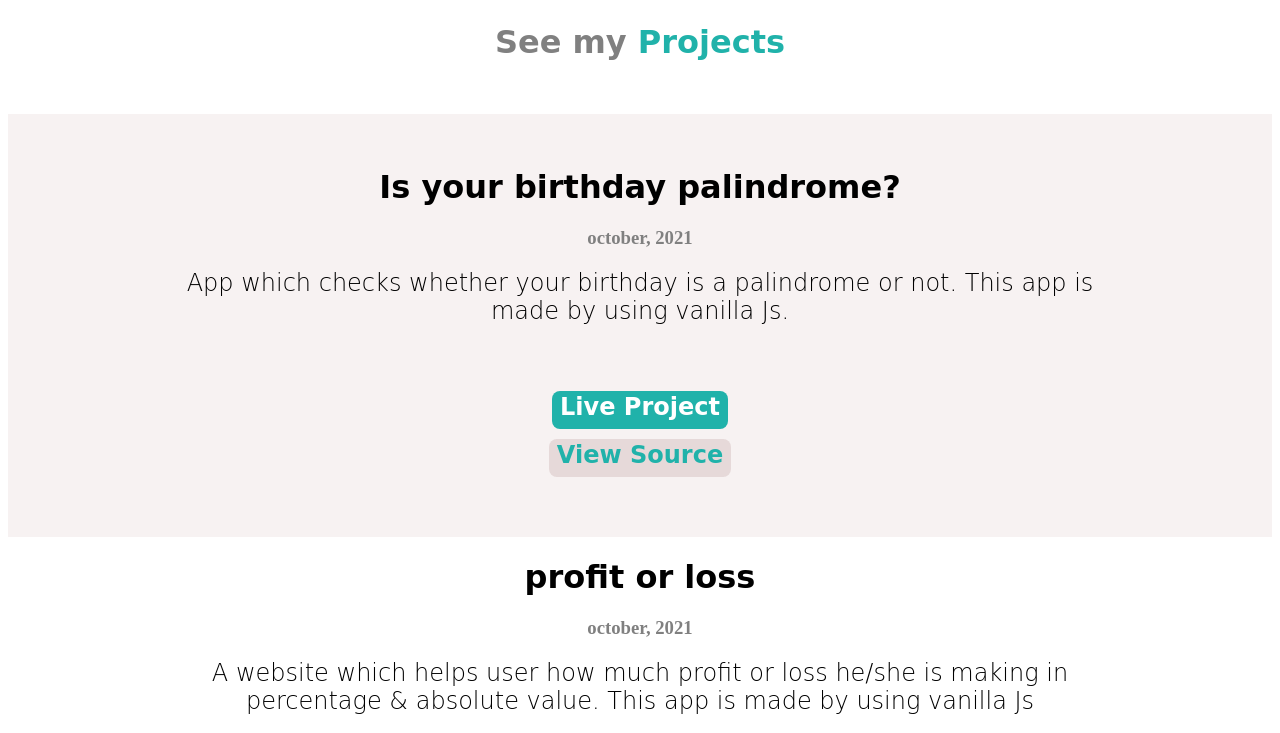
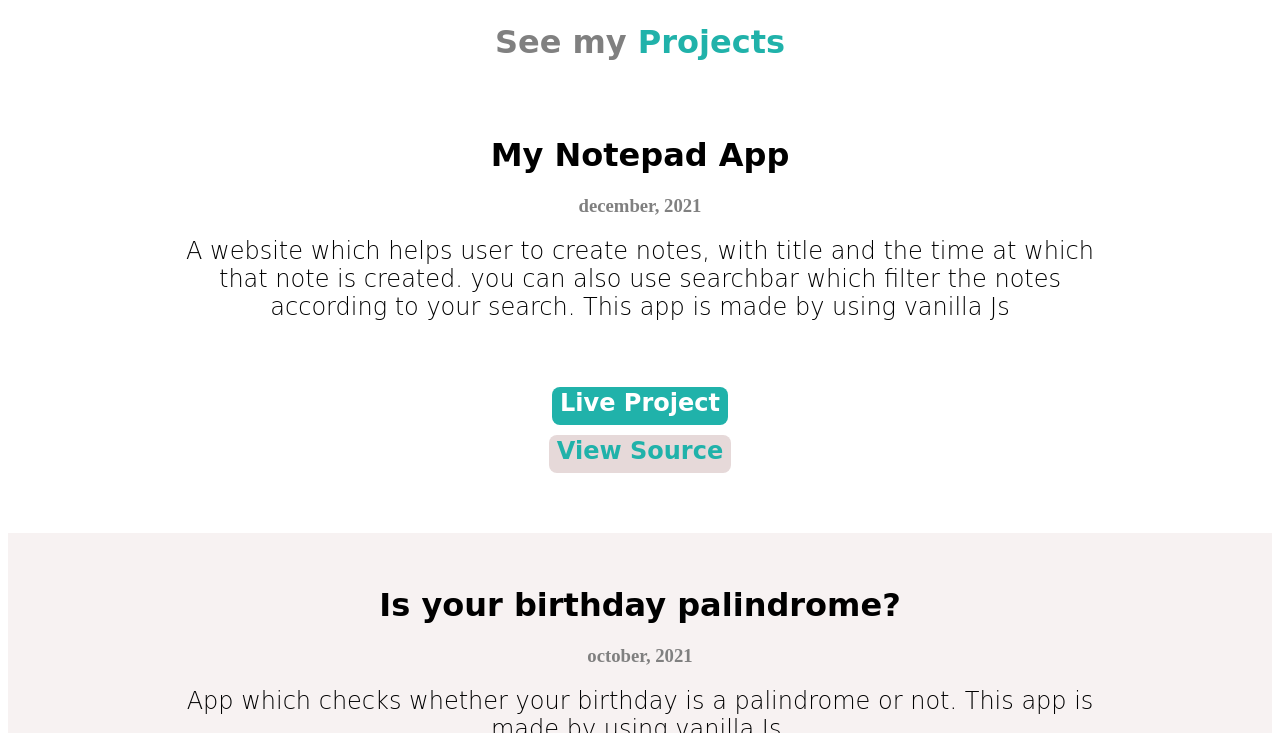
Before and after one commit to Mdnd143/my-new-portfolio, a plain HTML site: page projects.html in a window 1280 px wide. Shown: the part 519-1252 px from the top of the page. Drawn offline with Linux system fonts and the light colour scheme.

Commit message:
Update projects.html
new project added

```diff
--- a/projects.html
+++ b/projects.html
@@ -31,6 +31,14 @@
     <div class="head">
         <img class="project-image" height="30%" width="50%" style="padding-top: 1rem;" src="project.svg" alt="project">
         <h1 class="head1">See my <span class="head2">Projects</span></h1>
+    </div>
+
+    <div class="section9">
+        <h1 class="section2">My Notepad App</h1>
+        <h3 class="date">december, 2021</h3>
+        <h2 class="section3">A website which helps user to create notes, with title and the time at which that note is created. you can also use searchbar which filter the notes according to your search. This app is made by using vanilla Js </h2>
+        <h2><a class="tab2" href="https://nadeem-notepad-app.netlify.app/">Live Project</a></h2>
+        <h2><a class="tab1" href="https://github.com/Mdnd143/my-notepad-app">View Source</a></h2>
     </div>
 
     <div class="section1">
```
